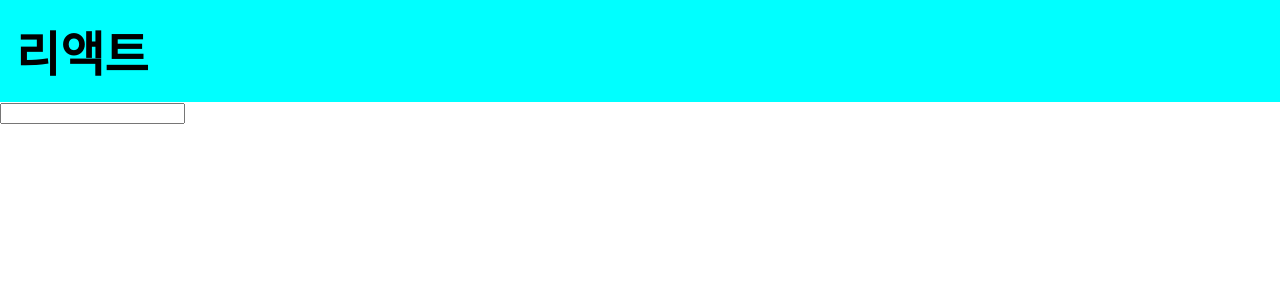
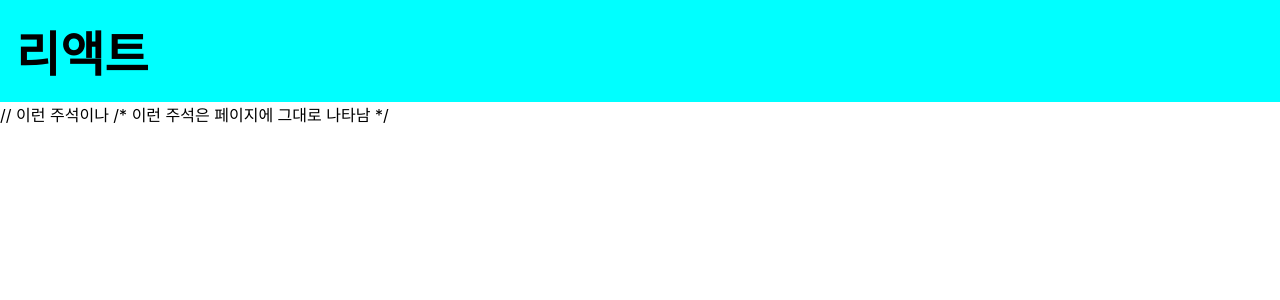
Before and after one commit to jjijju/react-study, a React (Create React App) app: page / in a window 1280 px wide. Shown: the top 300 px of the page. Built offline with nearby package versions, Linux system fonts and the light colour scheme.

Commit message:
주석
- jsx에서의 주석은 일반 자바스크립트 작성과는 다르다

```diff
--- a/src/App.js
+++ b/src/App.js
@@ -6,10 +6,15 @@ function App() {
 
     return (
         <>
-            <div className="react">{name}</div>
-            <input></input>
+            {/* 주석은 이렇게 작성 */}
+            <div
+                className="react"
+                // 시작 태그를 여러 줄로 작성 시에는 여기에도 주석 작성 가능
+            >
+                {name}
+            </div>
+            // 이런 주석이나 /* 이런 주석은 페이지에 그대로 나타남 */
         </>
-        // self-closing 태그 <input />
     );
 }
 
```
